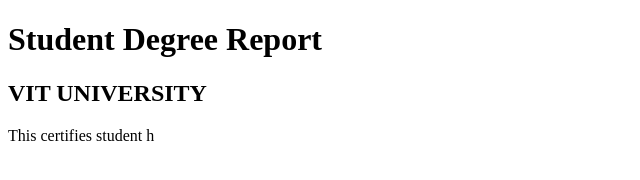
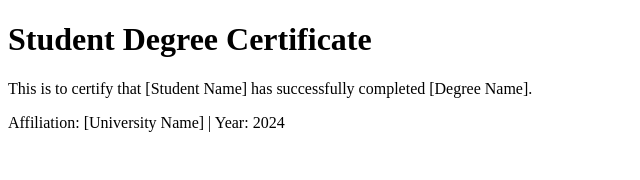
Before and after one commit to ParthivPrakash/AGILE-FAT, a plain HTML site: page index.html in a window 1280 px wide. Shown: the whole page, without its empty margins (0-640 px from the left). Drawn offline with Linux system fonts and the light colour scheme.

Commit message:
Update index.html

```diff
--- a/index.html
+++ b/index.html
@@ -1,11 +1,8 @@
 <!DOCTYPE html>
 <html>
-<head>
-  <title>Degree Certificate</title>
-</head>
-  <body>
-    <h1>Student Degree Report</h1>
-    <h2>VIT UNIVERSITY</h2>
-    <p>This certifies student h</p>
-  </body>
+<body>
+    <h1>Student Degree Certificate</h1>
+    <p>This is to certify that [Student Name] has successfully completed [Degree Name].</p>
+    <p>Affiliation: [University Name] | Year: 2024</p>
+</body>
 </html>
```
